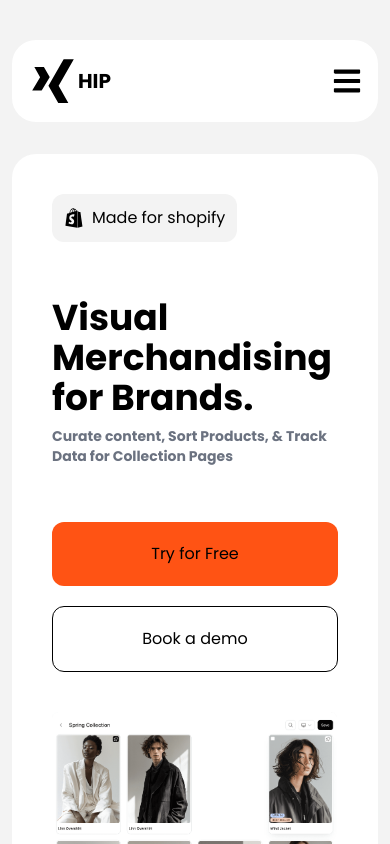
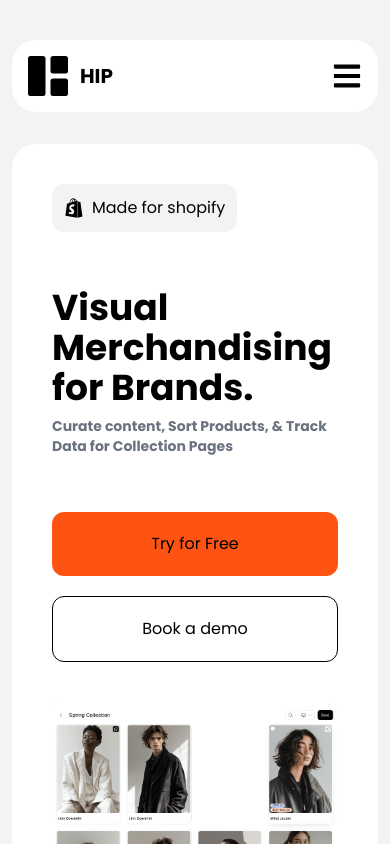
Before and after one commit to AzimiShaja/Hip, a Next.js app: page / in a window 390 px wide. Shown: the top 844 px of the page. Built offline with nearby package versions, Linux system fonts and the light colour scheme.

Commit message:
updated logo

```diff
--- a/components/Header.tsx
+++ b/components/Header.tsx
@@ -2,9 +2,9 @@
 import Link from "next/link";
 import React, { useContext, useState } from "react";
 import { FaBars } from "react-icons/fa";
-import { IoLogoXing } from "react-icons/io";
 import MobileNav from "./MobileNav";
 import { ToggleNavStatus } from "./context/ToggleNavContext";
+import { BsGrid1X2Fill } from "react-icons/bs";
 export const CustomLink = ({ href, placeholder }: { href: string; placeholder: string }) => {
     return (
         <Link href={href} className="font-bold hover:bg-gray-100 rounded-xl p-2 px-4 transition-all">
@@ -19,9 +19,9 @@ const Header = () => {
             <header className="w-[1400px] flex items-center justify-between bg-white rounded-3xl max-xl:w-full max-md:px-4 max-md:py-4">
                 <Link
                     href="/"
-                    className="flex md:px-5 items-center cursor-pointer hover:text-orange-button transition-all"
+                    className="flex md:px-5 items-center cursor-pointer hover:text-orange-button transition-all gap-3"
                 >
-                    <IoLogoXing size={50} />
+                    <BsGrid1X2Fill size={40} />
                     <h1 className="text-xl font-extrabold">HIP</h1>
                 </Link>
                 <nav className="flex items-center gap-5 font-bold max-md:hidden">
```
